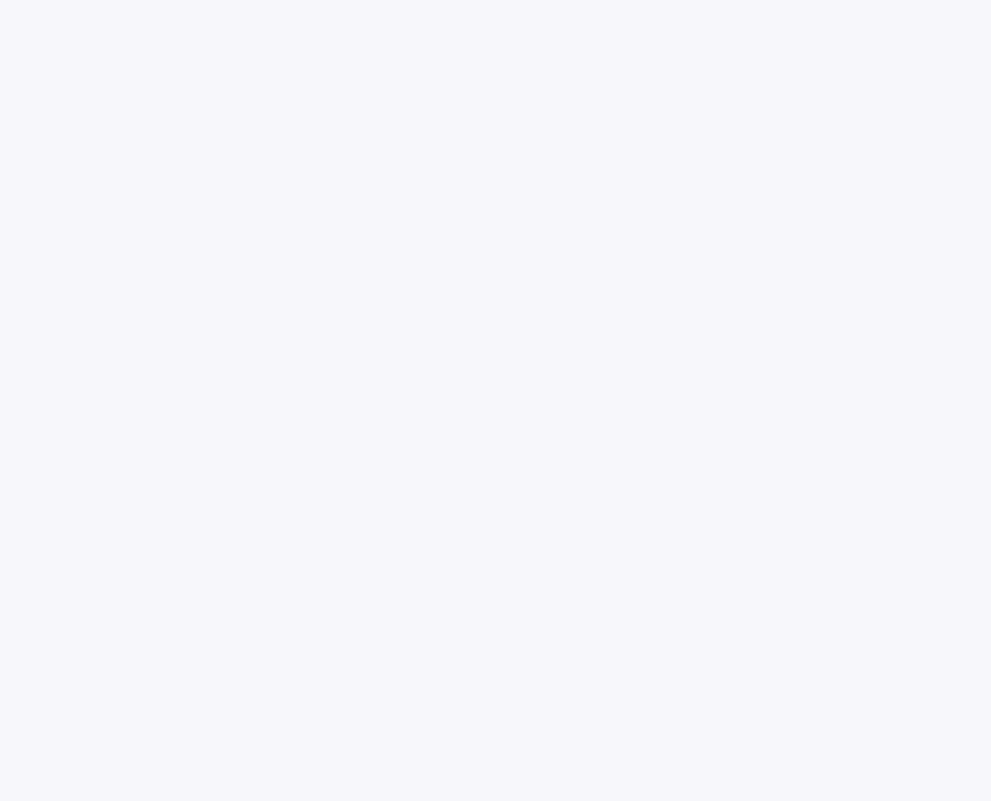
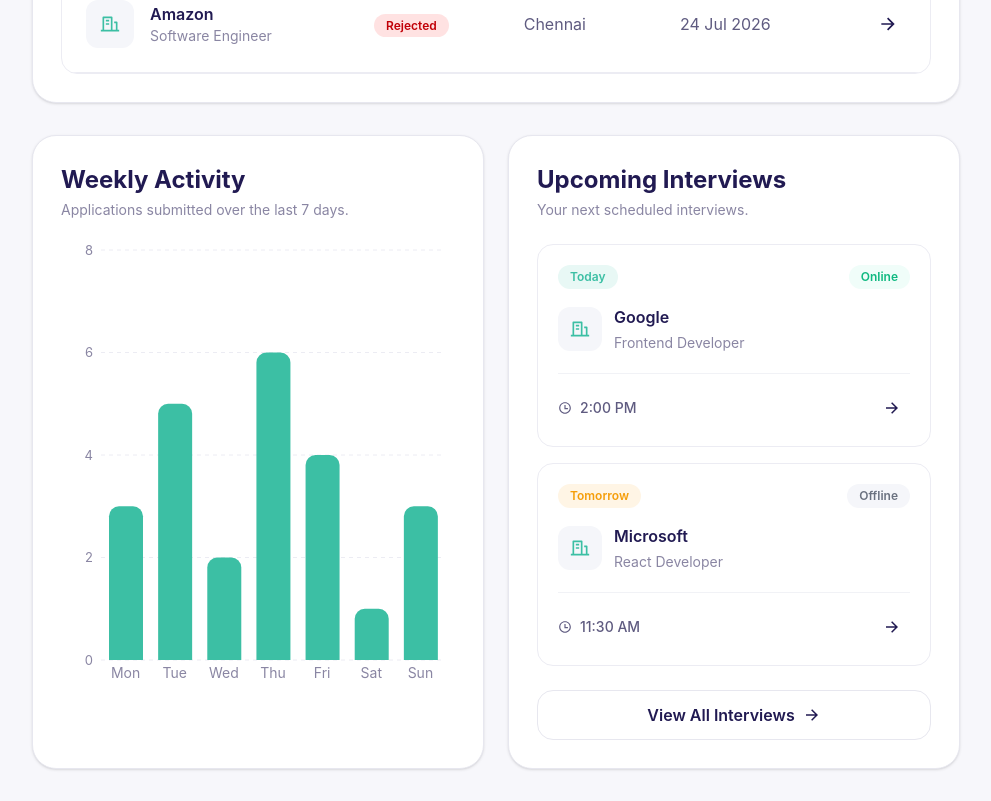
Before and after one commit to MohdNaqeem/TrackHire, a React (Vite) app: page /dashboard in a window 1280 px wide. Shown: the part 800-1601 px from the top of the page, without its empty margins (288-1279 px from the left). Before the commit the page ends 800 px from the top, so only its background shows below. Built offline with nearby package versions, Linux system fonts and the light colour scheme.

Commit message:
folder restructured

```diff
--- a/package.json
+++ b/package.json
@@ -15,6 +15,7 @@
     "react-dom": "^19.2.7",
     "react-icons": "^5.7.0",
     "react-router-dom": "^7.18.1",
+    "recharts": "^3.10.1",
     "tailwindcss": "^4.3.3"
   },
   "devDependencies": {
--- /dev/null
+++ b/src/components/Dashboard/UpcomingInterviews/InterviewCard.jsx
@@ -0,0 +1,81 @@
+import {
+  RiArrowRightLine,
+  RiBuildingLine,
+  RiTimeLine,
+} from "react-icons/ri";
+
+const InterviewCard = ({
+  company,
+  role,
+  date,
+  time,
+  mode,
+}) => {
+  const dateBadge =
+    date === "Today"
+      ? "bg-[#E8F8F5] text-[#3CBFA4]"
+      : date === "Tomorrow"
+      ? "bg-[#FFF5E5] text-[#F59E0B]"
+      : "bg-[#EEF4FF] text-[#3B82F6]";
+
+  const modeBadge =
+    mode === "Online"
+      ? "bg-[#F0FDF9] text-[#10B981]"
+      : "bg-[#F5F6FA] text-[#6B7280]";
+
+  return (
+    <div className="rounded-2xl border border-[#ECECF3] bg-white p-5 transition-all duration-300 hover:-translate-y-1 hover:shadow-lg">
+      {/* Top */}
+
+      <div className="mb-4 flex items-center justify-between">
+        <span
+          className={`rounded-full px-3 py-1 text-xs font-semibold ${dateBadge}`}
+        >
+          {date}
+        </span>
+
+        <span
+          className={`rounded-full px-3 py-1 text-xs font-semibold ${modeBadge}`}
+        >
+          {mode}
+        </span>
+      </div>
+
+      {/* Company */}
+
+      <div className="flex items-center gap-3">
+        <div className="flex h-11 w-11 items-center justify-center rounded-xl bg-[#F5F6FA]">
+          <RiBuildingLine
+            size={20}
+            className="text-[#3CBFA4]"
+          />
+        </div>
+
+        <div className="flex-1">
+          <h3 className="font-semibold text-[#211A52]">
+            {company}
+          </h3>
+
+          <p className="mt-1 text-sm text-[#8A86A3]">
+            {role}
+          </p>
+        </div>
+      </div>
+
+      {/* Bottom */}
+
+      <div className="mt-5 flex items-center justify-between border-t border-[#F1F2F6] pt-4">
+        <div className="flex items-center gap-2 text-sm font-medium text-[#5F5B80]">
+          <RiTimeLine />
+          {time}
+        </div>
+
+        <button className="flex h-9 w-9 items-center justify-center rounded-full transition-all duration-300 hover:bg-[#3CBFA4] hover:text-white">
+          <RiArrowRightLine size={18} />
+        </button>
+      </div>
+    </div>
+  );
+};
+
+export default InterviewCard;
--- /dev/null
+++ b/src/components/Dashboard/UpcomingInterviews/UpcomingInterviews.jsx
@@ -0,0 +1,50 @@
+import { RiArrowRightLine } from "react-icons/ri";
+import InterviewCard from "./InterviewCard";
+import { interviewData } from "./interviewData";
+
+const UpcomingInterviews = () => {
+  return (
+    <section className="flex h-full flex-col rounded-3xl border border-[#E7E7EF] bg-white p-7 shadow-sm">
+      {/* Header */}
+
+      <div className="mb-6 flex items-start justify-between">
+        <div>
+          <h2 className="text-2xl font-bold text-[#211A52]">
+            Upcoming Interviews
+          </h2>
+
+          <p className="mt-1 text-sm text-[#8A86A3]">
+            Your next scheduled interviews.
+          </p>
+        </div>
+      </div>
+
+      {/* Only 2 Cards */}
+
+      <div className="space-y-4">
+        {interviewData.slice(0, 2).map((interview) => (
+          <InterviewCard
+            key={interview.id}
+            company={interview.company}
+            role={interview.role}
+            date={interview.date}
+            time={interview.time}
+            mode={interview.mode}
+          />
+        ))}
+      </div>
+
+      {/* Footer */}
+
+      <div className="mt-auto pt-6">
+        <button className="flex w-full items-center justify-center gap-2 rounded-2xl border border-[#E7E7EF] py-3 font-semibold text-[#211A52] transition-all duration-300 hover:bg-[#3CBFA4] hover:text-white">
+          View All Interviews
+
+          <RiArrowRightLine size={18} />
+        </button>
+      </div>
+    </section>
+  );
+};
+
+export default UpcomingInterviews;
--- /dev/null
+++ b/src/components/Dashboard/UpcomingInterviews/interviewData.js
@@ -0,0 +1,29 @@
+export const interviewData = [
+  {
+    id: 1,
+    company: "Google",
+    role: "Frontend Developer",
+    date: "Today",
+    time: "2:00 PM",
+    mode: "Online",
+    status: "Upcoming",
+  },
+  {
+    id: 2,
+    company: "Microsoft",
+    role: "React Developer",
+    date: "Tomorrow",
+    time: "11:30 AM",
+    mode: "Offline",
+    status: "Upcoming",
+  },
+  {
+    id: 3,
+    company: "Adobe",
+    role: "Software Engineer",
+    date: "4 Aug",
+    time: "4:00 PM",
+    mode: "Online",
+    status: "Scheduled",
+  },
+];
--- /dev/null
+++ b/src/components/Dashboard/WeeklyActivity/ActivityChart.jsx
@@ -0,0 +1,64 @@
+import {
+  ResponsiveContainer,
+  BarChart,
+  Bar,
+  XAxis,
+  YAxis,
+  CartesianGrid,
+  Tooltip,
+} from "recharts";
+
+import { weeklyActivity } from "./weeklyActivityData";
+
+const ActivityChart = () => {
+  return (
+    <ResponsiveContainer width="100%" height={450}>
+      <BarChart
+        data={weeklyActivity}
+        margin={{
+          top: 10,
+          right: 10,
+          left: -20,
+          bottom: 0,
+        }}
+      >
+        <CartesianGrid
+          vertical={false}
+          stroke="#ECECF3"
+          strokeDasharray="4 4"
+        />
+
+        <XAxis
+          dataKey="day"
+          tickLine={false}
+          axisLine={false}
+          tick={{ fill: "#8A86A3", fontSize: 14 }}
+        />
+
+        <YAxis
+          tickLine={false}
+          axisLine={false}
+          tick={{ fill: "#8A86A3", fontSize: 13 }}
+        />
+
+        <Tooltip
+          cursor={{ fill: "#F5F6FA" }}
+          contentStyle={{
+            borderRadius: "16px",
+            border: "none",
+            boxShadow: "0 12px 30px rgba(0,0,0,.08)",
+          }}
+        />
+
+        <Bar
+          dataKey="applications"
+          fill="#3CBFA4"
+          radius={[10, 10, 0, 0]}
+          barSize={34}
+        />
+      </BarChart>
+    </ResponsiveContainer>
+  );
+};
+
+export default ActivityChart;
--- /dev/null
+++ b/src/components/Dashboard/WeeklyActivity/WeeklyActivity.jsx
@@ -0,0 +1,27 @@
+import ActivityChart from "./ActivityChart";
+
+const WeeklyActivity = () => {
+  return (
+    <section className="flex h-full flex-col rounded-3xl border border-[#E7E7EF] bg-white p-7 shadow-sm">
+      {/* Header */}
+
+      <div className="mb-5">
+        <h2 className="text-2xl font-bold text-[#211A52]">
+          Weekly Activity
+        </h2>
+
+        <p className="mt-1 text-sm text-[#8A86A3]">
+          Applications submitted over the last 7 days.
+        </p>
+      </div>
+
+      {/* Chart */}
+
+      <div className="flex-1">
+        <ActivityChart />
+      </div>
+    </section>
+  );
+};
+
+export default WeeklyActivity;
--- /dev/null
+++ b/src/components/Dashboard/WeeklyActivity/weeklyActivityData.js
@@ -0,0 +1,30 @@
+export const weeklyActivity = [
+  {
+    day: "Mon",
+    applications: 3,
+  },
+  {
+    day: "Tue",
+    applications: 5,
+  },
+  {
+    day: "Wed",
+    applications: 2,
+  },
+  {
+    day: "Thu",
+    applications: 6,
+  },
+  {
+    day: "Fri",
+    applications: 4,
+  },
+  {
+    day: "Sat",
+    applications: 1,
+  },
+  {
+    day: "Sun",
+    applications: 3,
+  },
+];
--- a/src/docs/02-knowledge-check.md
+++ b/src/docs/02-knowledge-check.md
@@ -325,6 +325,8 @@ I followed the Single Responsibility Principle. featuresData.js stores only the
 
 Because the Header is shared by all authenticated pages. I placed it inside DashboardLayout so it renders once and wraps every dashboard page through React Router's Outlet. This avoids repeating the same code on every page and keeps the layout consistent.
 
+---
+
 ### Question 2
 
 **Why did you create a Header component?**
@@ -332,6 +334,8 @@ Because the Header is shared by all authenticated pages. I placed it inside Dash
 ### Answer
 
 The Header contains functionality that's shared across all authenticated pages, such as search, notifications, and user information. Instead of repeating it on every page, I placed it inside the DashboardLayout so it renders once and all pages inherit it through React Router's Outlet.
+
+---
 
 ### Question 3
 
@@ -341,6 +345,8 @@ The Header contains functionality that's shared across all authenticated pages,
 
 All four cards share the same layout and differ only in their data. I created a reusable StatCard component and stored the content in a separate data file. This keeps the UI reusable, reduces duplication, and makes it easy to add or modify cards without changing the component.
 
+---
+
 ### Question 4
 
 **Why did you create dashboardStatsData.js?**
@@ -348,6 +354,8 @@ All four cards share the same layout and differ only in their data. I created a
 ### Answer
 
 I separated the dashboard data from the UI. The component is responsible only for rendering, while the data file stores the content. This follows separation of concerns and makes the component reusable.
+
+---
 
 ### Question 5
 
@@ -357,6 +365,8 @@ I separated the dashboard data from the UI. The component is responsible only fo
 
 All dashboard metrics share the same layout and only differ in their data, so I extracted the UI into a reusable StatCard component. The parent page maps over a data array and passes props to each card, reducing duplication and making it easy to add new metrics.
 
+---
+
 ### Question 6
 
 **Why did you only show three applications on the dashboard?**
@@ -364,6 +374,8 @@ All dashboard metrics share the same layout and only differ in their data, so I
 ### Answer
 
 The dashboard is designed to provide a quick overview rather than display complete datasets. I intentionally limited the section to the three most recent applications and provided a call-to-action to navigate to the dedicated Applications page, where users can search, filter, and manage all their applications.
+
+---
 
 ### Question 7
 
@@ -374,3 +386,33 @@ The dashboard is designed to provide a quick overview rather than display comple
 Each application row shares the same layout and styling, so I extracted it into a reusable component. The parent table maps over the application data and passes each application's details as props. This avoids duplication and makes the UI easier to maintain and extend.
 
 ------------------------------------------------------------------------------------------------------------------------
+
+## Feature 6 : Dashboard (week chart) and (Upcoming Interview)
+
+### Question 1
+
+**Why did you choose Recharts?**
+
+### Answer
+
+I chose Recharts because it's a React-first charting library with reusable components, responsive layouts, and good customization. It integrates naturally with React's component architecture and is commonly used for dashboards.
+
+---
+
+### Question 2
+
+**Why didn't you define the data inside the chart component?**
+
+### Answer
+
+I separated the mock data from the presentation layer to follow the Single Responsibility Principle. The chart component focuses only on rendering the visualization, while the data source can later be replaced with an API without restructuring the component.
+
+---
+
+### Question 3
+
+**How does Recharts know what to display?**
+
+### Answer
+
+The BarChart receives an array of objects through its data prop. Each chart element uses a dataKey to identify which property from each object it should render. For example, XAxis uses the day property for labels, while Bar uses the applications property to determine the height of each bar.
--- a/src/pages/Dashboard/Dashboard.jsx
+++ b/src/pages/Dashboard/Dashboard.jsx
@@ -1,12 +1,14 @@
 import StatCard from "../../components/Dashboard/Stats/StatCard";
 import { dashboardStats } from "../../components/Dashboard/Stats/dashboardStatsData";
 import RecentApplications from "../../components/Dashboard/RecentApplications/RecentApplications";
+import WeeklyActivity from "../../components/Dashboard/WeeklyActivity/WeeklyActivity";
+import UpcomingInterviews from "../../components/Dashboard/UpcomingInterviews/UpcomingInterviews";
 
 const Dashboard = () => {
   return (
-    <section>
+    <section className="space-y-8">
       {/* Statistics Cards */}
-      <div className="grid grid-cols-1 gap-6 sm:grid-cols-2 xl:grid-cols-4">
+      <div className="grid grid-cols-1 gap-6 xl:grid-cols-2 items-start">
         {dashboardStats.map((stat) => (
           <StatCard
             key={stat.id}
@@ -18,9 +20,18 @@ const Dashboard = () => {
           />
         ))}
       </div>
+
+      {/* Recent Applications */}
       <RecentApplications />
+
+      {/* Dashboard Insights */}
+      <div className="grid grid-cols-1 gap-6 xl:grid-cols-2">
+        <WeeklyActivity />
+        <UpcomingInterviews/>
+
+        {/* UpcomingInterviews will go here */}
+      </div>
     </section>
   );
 };
-
 export default Dashboard;
```
Also changed, not shown: 1 other file (tests, documents, lock files or other folders).
